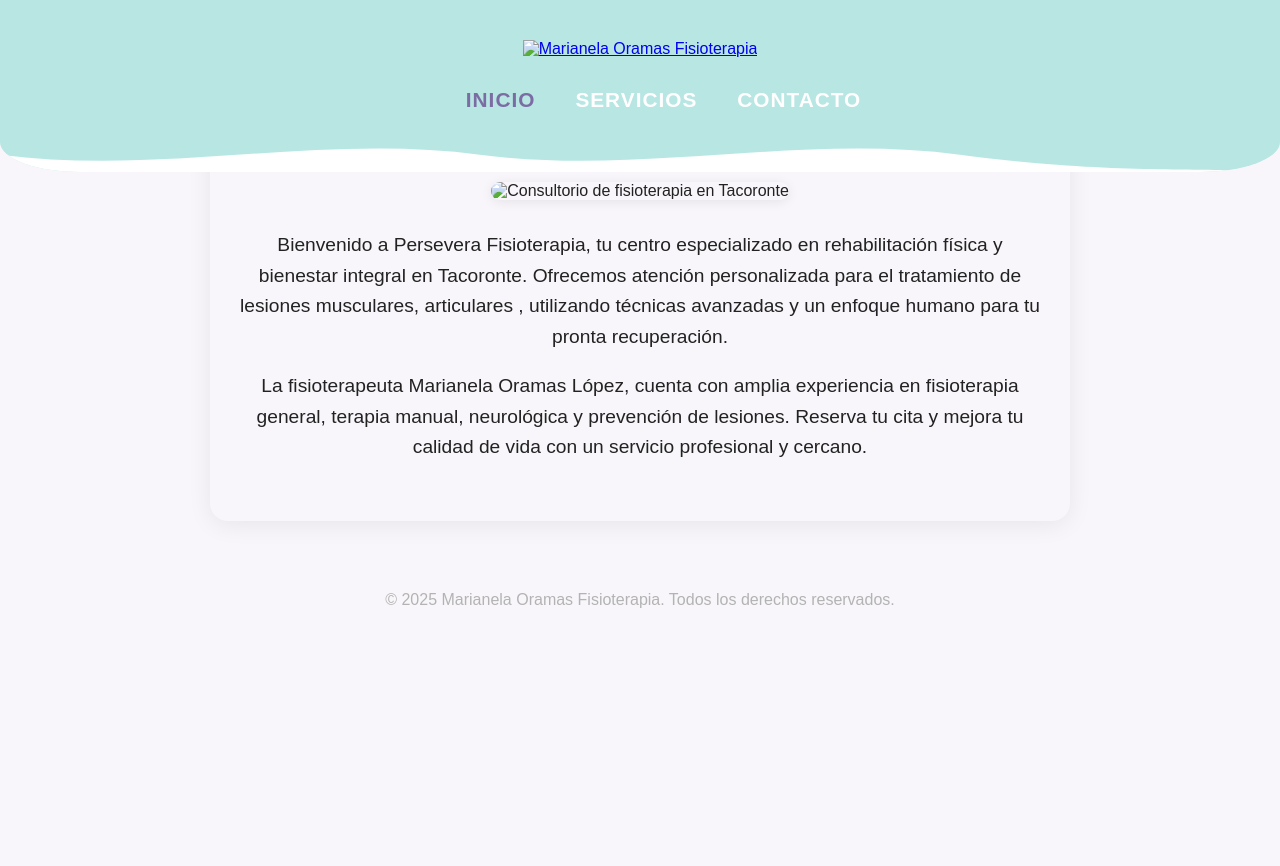
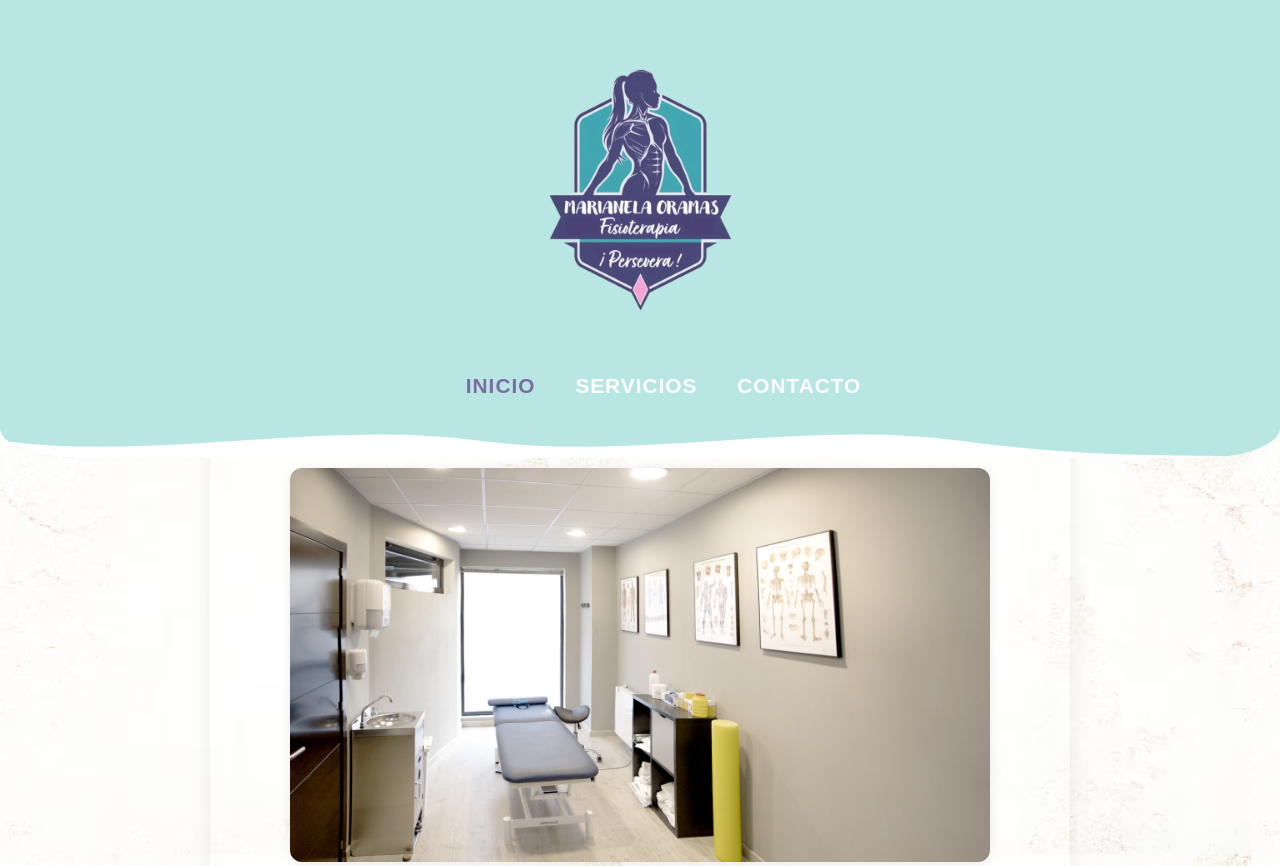
Before and after one commit to neikox/Persevera, a plain HTML site: page index.html in a window 1280 px wide. Shown: the top 866 px of the page. Before the commit the page ends 800 px from the top, so only its background shows below. Drawn offline with Linux system fonts and the light colour scheme.

Commit message:
Arreglo rutas imagenes

```diff
--- a/css/styles.css
+++ b/css/styles.css
@@ -8,7 +8,7 @@ body, h1, h2, h3, p, ul {
 body {
     font-family: 'Montserrat', Arial, sans-serif;
     color: #3a3a3a;
-    background-image: url(../img/fondo.jpg);
+    background-image: url(../resources/img/fondo.jpg);
     background-color: #f8f6fa;
 }
 
--- a/index.html
+++ b/index.html
@@ -11,7 +11,7 @@
 <body>
     <header class="main-header">
         <div class="logo-container">
-            <a href="index.html"><img src="img/Nela-logo.png" alt="Marianela Oramas Fisioterapia" class="logo"></a>
+            <a href="index.html"><img src="resources/img/Nela-logo.png" alt="Marianela Oramas Fisioterapia" class="logo"></a>
         </div>
         <nav class="main-nav">
             <ul>
@@ -32,7 +32,7 @@
     </header>
     <main>
         <section class="hero-section">
-            <img src="img/consulta.jpg" alt="Consultorio de fisioterapia en Tacoronte" class="hero-img">
+            <img src="resources/img/consulta.jpg" alt="Consultorio de fisioterapia en Tacoronte" class="hero-img">
             <p>Bienvenido a Persevera Fisioterapia, tu centro especializado en rehabilitación física y bienestar integral en Tacoronte.
                  Ofrecemos atención personalizada para el tratamiento de lesiones musculares, articulares
                 , utilizando técnicas avanzadas y un enfoque humano para tu pronta recuperación.</p>
```
Also changed, not shown: contact.html (+1 -1 lines), services.html (+1 -1 lines).
